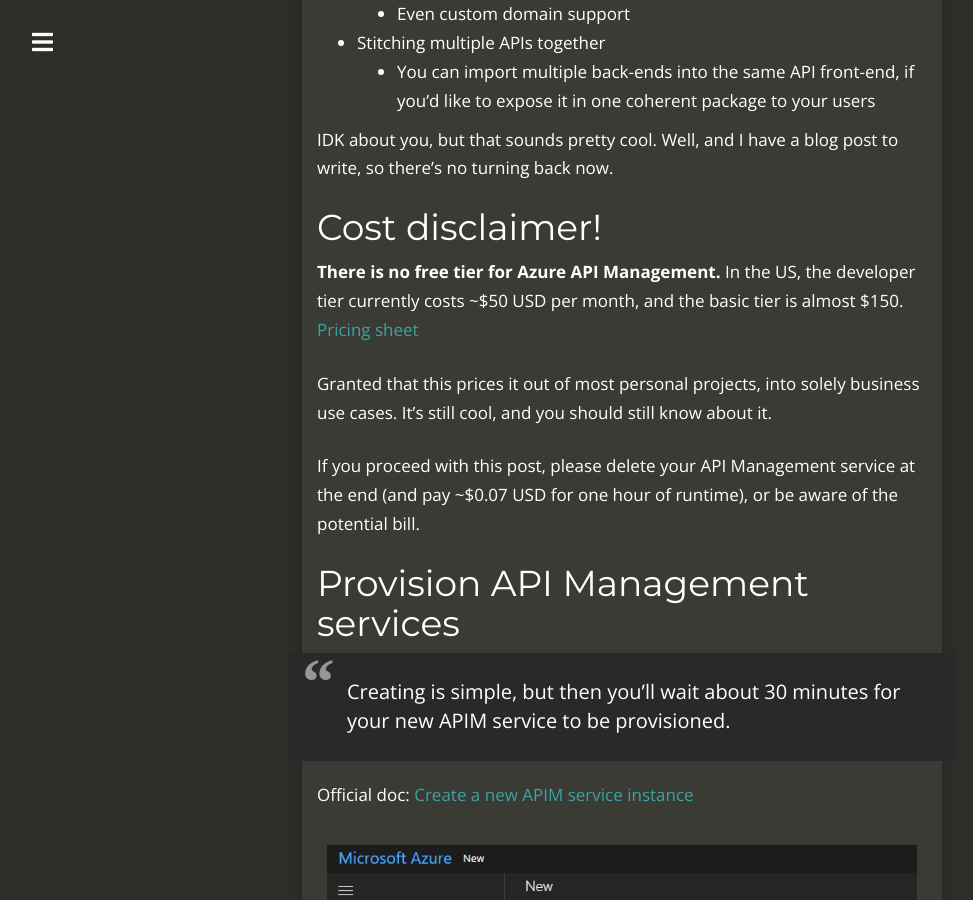
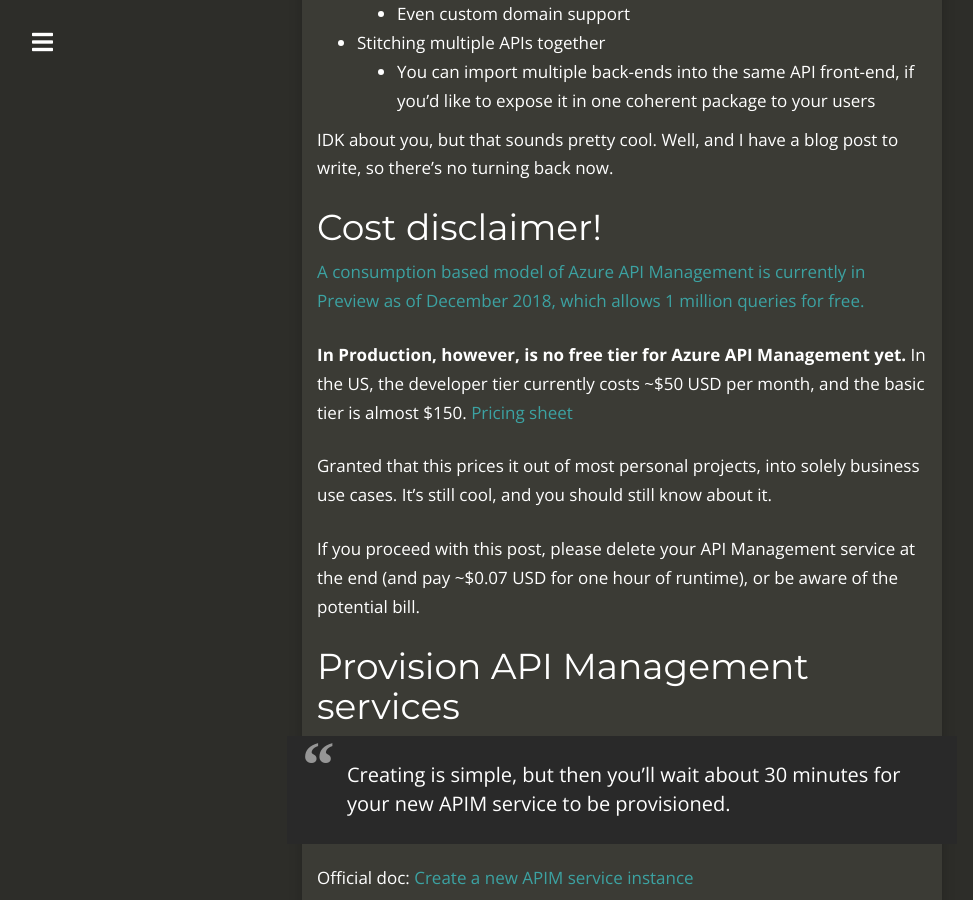
Before and after one commit to brianbunke/brianbunke.github.io, a Jekyll site: the page built from _posts/2018-03-02-azure-functions-api-management.md, in a window 1280 px wide and 900 px high, scrolled down 1731 px. Shown: the whole window, without its empty margins (18-991 px from the left). Built offline with Jekyll 4.4.1, drawn with Linux system fonts in a browser that asks for light colours; nearby versions of some CDN libraries.

Commit message:
Add note that Consumption Tier is now available for Azure API Management

```diff
--- a/_posts/2018-03-02-azure-functions-api-management.md
+++ b/_posts/2018-03-02-azure-functions-api-management.md
@@ -58,7 +58,9 @@
 
 ## Cost disclaimer!
 
-**There is no free tier for Azure API Management.** In the US, the developer tier currently costs ~$50 USD per month, and the basic tier is almost $150. [Pricing sheet]
+[A consumption based model of Azure API Management is currently in Preview as of December 2018, which allows 1 million queries for free.](https://azure.microsoft.com/en-us/updates/api-management-consumption-tier-is-in-preview/)
+
+**In Production, however, is no free tier for Azure API Management yet.** In the US, the developer tier currently costs ~$50 USD per month, and the basic tier is almost $150. [Pricing sheet]
 
 Granted that this prices it out of most personal projects, into solely business use cases. It's still cool, and you should still know about it.
 
```
